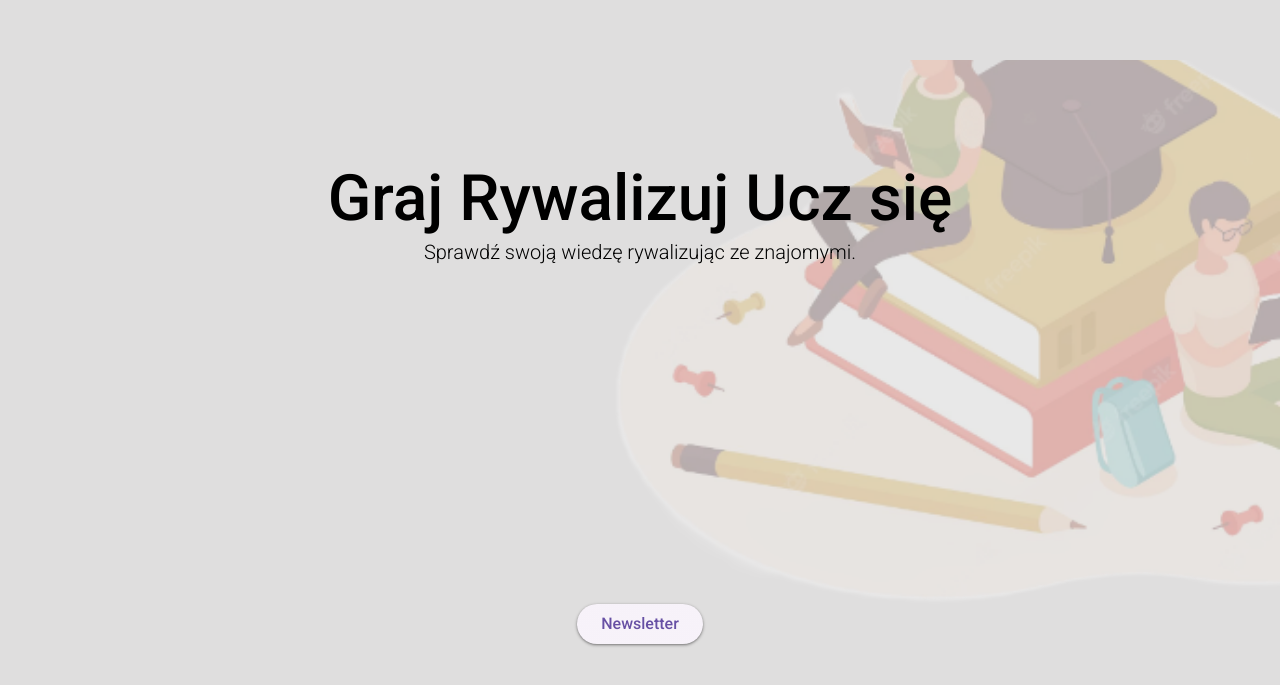
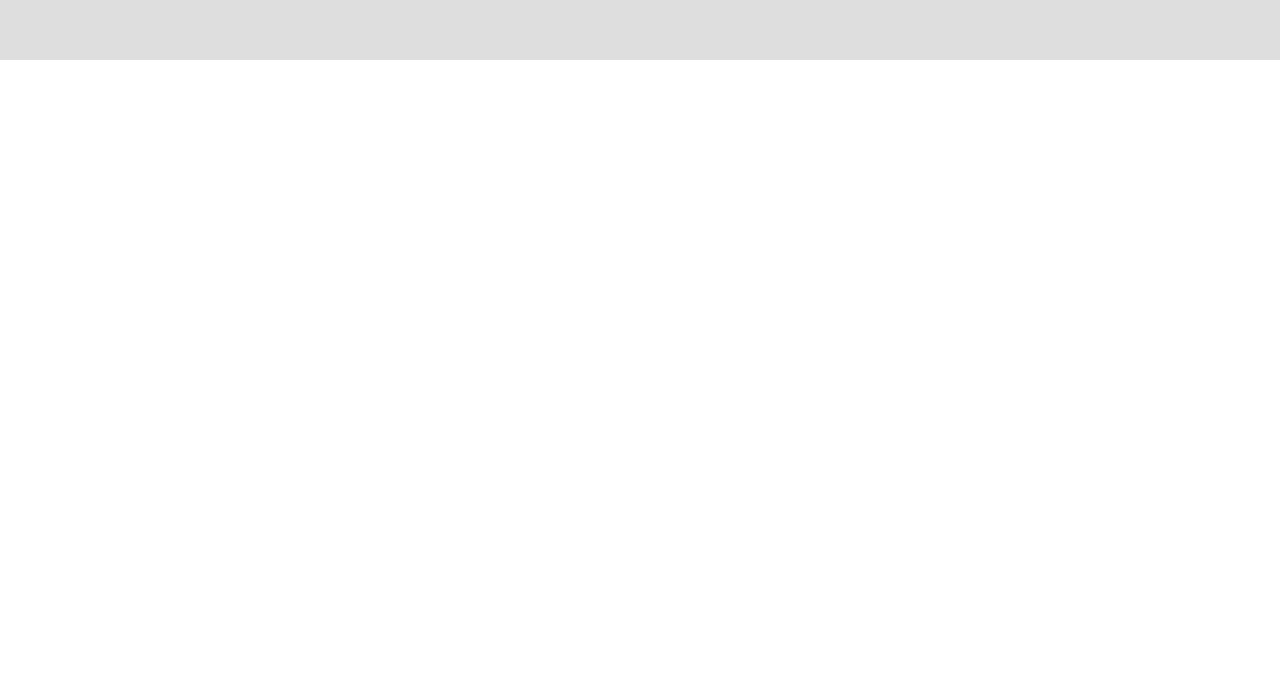
Before and after one commit to AzenoIT/dev_me_up, a Next.js app in the folder landing_page/: page / in a window 1280 px wide. Shown: the part 1915-2600 px from the top of the page. After the commit the page ends 1975 px from the top, so only its background shows below. Built offline with nearby package versions, Linux system fonts and the light colour scheme.

Commit message:
Fixed issues with display and styling in newsletter

```diff
--- a/landing_page/src/app/newsletter/page.js
+++ b/landing_page/src/app/newsletter/page.js
@@ -7,11 +7,12 @@ import {roboto300, roboto500} from "@/app/fonts";
 
 function Newsletter() {
     return (
-        <div id="newsletter" className="box_newsletters">
+        <div id="newsletter" className="box_newsletters hide-on-desktop">
             <h2 className={`${roboto500.className} hdl_newsletter`}>Graj Rywalizuj Ucz się</h2>
             <p className={`${roboto300.className} text_newsletter`}>Sprawdź swoją wiedzę rywalizując ze znajomymi.</p>
-
+            <div className='dupa'>
             <a href="" className={`${roboto500.className} btn_newsletter_add`}>Newsletter</a>
+            </div>
         </div>
 
     );
--- a/landing_page/src/styles/css/style.css
+++ b/landing_page/src/styles/css/style.css
@@ -181,9 +181,6 @@ html, body {
 .box_newsletters {
   background-color: #DFDEDE;
   width: 100%;
-  display: flex;
-  flex-direction: column;
-  align-items: center;
   background-image: url("../../../images/newsletter_bg.png");
   background-size: contain;
   background-repeat: no-repeat;
@@ -208,10 +205,12 @@ html, body {
   margin-bottom: 21.25rem;
 }
 
+.dupa {
+  display: flex;
+  justify-content: center;
+}
+
 .btn_newsletter_add {
-  display: flex;
-  align-items: center;
-  text-align: center;
   margin-bottom: 4.625rem;
 }
 
@@ -262,7 +261,7 @@ html, body {
 }
 
 .container_end {
-  padding-top: 5.625rem;
+  padding-top: 2.3125rem;
   background-image: url("../../../images/devmeup2.png");
   background-color: #DFDEDE;
   background-repeat: no-repeat;
--- a/landing_page/src/styles/scss/components/end.scss
+++ b/landing_page/src/styles/scss/components/end.scss
@@ -1,7 +1,7 @@
 @import "../helpers/functions";
 
 .container_end {
-    padding-top: toRem(90px);
+    padding-top: toRem(37px);
     background-image: url("../../../images/devmeup2.png");
     background-color: #DFDEDE;
     background-repeat: no-repeat;
--- a/landing_page/src/styles/scss/components/newsletter.scss
+++ b/landing_page/src/styles/scss/components/newsletter.scss
@@ -3,9 +3,6 @@
 .box_newsletters {
     background-color: #DFDEDE;
     width: 100%;
-    display: flex;
-    flex-direction: column;
-    align-items: center;
     background-image: url("../../../images/newsletter_bg.png");
     background-size: contain;
     background-repeat: no-repeat;
@@ -32,9 +29,14 @@
 
 }
 
+.dupa {
+    display: flex;
+    justify-content: center;
+}
+
 .btn_newsletter_add{
-    display: flex;
-    align-items: center;
-    text-align: center;
+    //display: flex;
+    //align-items: center;
+    //text-align: center;
     margin-bottom: toRem(74px);
 }
```
Also changed, not shown: 1 other file (tests, documents, lock files or other folders).
